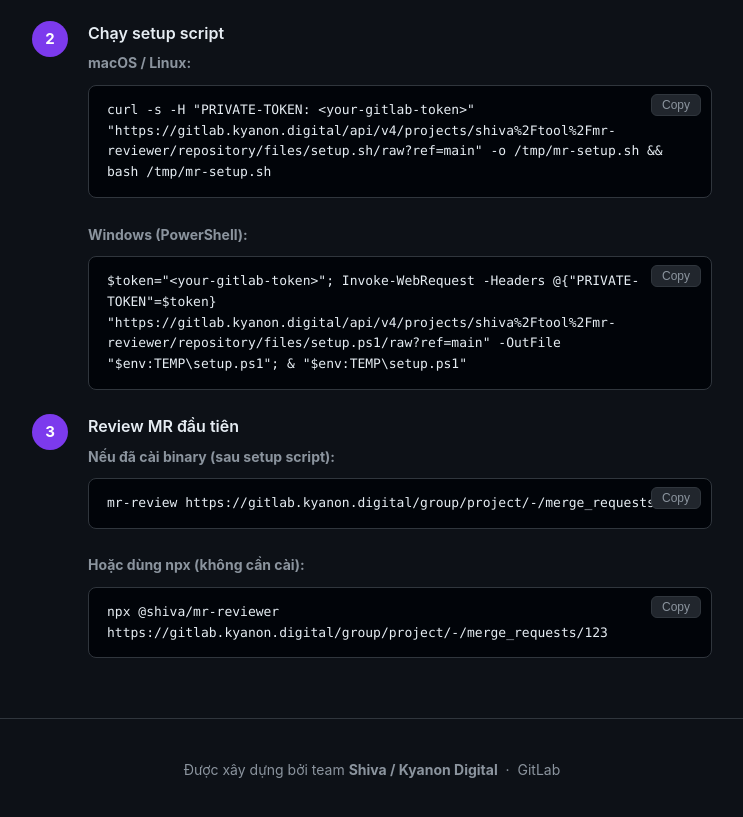
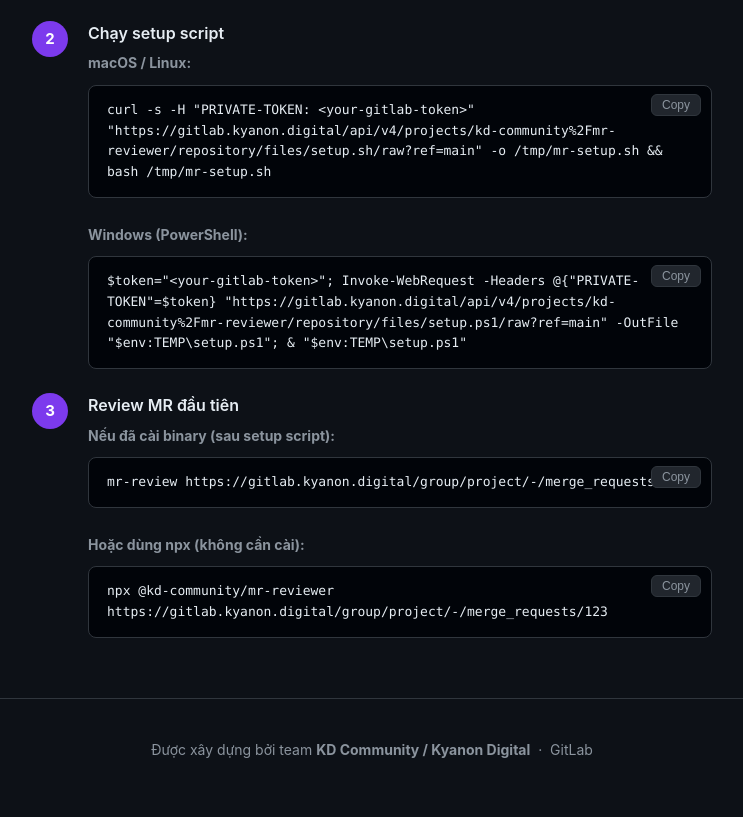
Before and after one commit to dony-omg/mr-revier.github.io, a plain HTML site: page index.html in a window 1280 px wide. Shown: the part 3736-4553 px from the top of the page, without its empty margins (268-1011 px from the left). Drawn offline with Linux system fonts and the light colour scheme.

Commit message:
Update links and references to KD Community

```diff
--- a/index.html
+++ b/index.html
@@ -295,7 +295,7 @@
   <h1>AI Code Review<br/>cho GitLab MR</h1>
   <p>Tự động review Merge Request bằng Claude Pro hoặc Codex — post comment thẳng lên GitLab, hỗ trợ inline comment trên từng dòng code.</p>
   <div class="hero-actions">
-    <a class="btn btn-primary" href="https://gitlab.kyanon.digital/shiva/tool/mr-reviewer" target="_blank">
+    <a class="btn btn-primary" href="https://gitlab.kyanon.digital/kd-community/mr-reviewer" target="_blank">
       📦 Xem source
     </a>
     <a class="btn btn-secondary" href="#setup">
@@ -504,13 +504,13 @@
         <p><strong>macOS / Linux:</strong></p>
         <div class="code-block">
           <button class="copy-btn" onclick="copyCode(this)">Copy</button>
-          curl -s -H "PRIVATE-TOKEN: &lt;your-gitlab-token&gt;" "https://gitlab.kyanon.digital/api/v4/projects/shiva%2Ftool%2Fmr-reviewer/repository/files/setup.sh/raw?ref=main" -o /tmp/mr-setup.sh &amp;&amp; bash /tmp/mr-setup.sh
+          curl -s -H "PRIVATE-TOKEN: &lt;your-gitlab-token&gt;" "https://gitlab.kyanon.digital/api/v4/projects/kd-community%2Fmr-reviewer/repository/files/setup.sh/raw?ref=main" -o /tmp/mr-setup.sh &amp;&amp; bash /tmp/mr-setup.sh
         </div>
         <br/>
         <p><strong>Windows (PowerShell):</strong></p>
         <div class="code-block">
           <button class="copy-btn" onclick="copyCode(this)">Copy</button>
-          $token="&lt;your-gitlab-token&gt;"; Invoke-WebRequest -Headers @{"PRIVATE-TOKEN"=$token} "https://gitlab.kyanon.digital/api/v4/projects/shiva%2Ftool%2Fmr-reviewer/repository/files/setup.ps1/raw?ref=main" -OutFile "$env:TEMP\setup.ps1"; &amp; "$env:TEMP\setup.ps1"
+          $token="&lt;your-gitlab-token&gt;"; Invoke-WebRequest -Headers @{"PRIVATE-TOKEN"=$token} "https://gitlab.kyanon.digital/api/v4/projects/kd-community%2Fmr-reviewer/repository/files/setup.ps1/raw?ref=main" -OutFile "$env:TEMP\setup.ps1"; &amp; "$env:TEMP\setup.ps1"
         </div>
       </div>
     </div>
@@ -528,7 +528,7 @@
         <p><strong>Hoặc dùng npx (không cần cài):</strong></p>
         <div class="code-block">
           <button class="copy-btn" onclick="copyCode(this)">Copy</button>
-          npx @shiva/mr-reviewer https://gitlab.kyanon.digital/group/project/-/merge_requests/123
+          npx @kd-community/mr-reviewer https://gitlab.kyanon.digital/group/project/-/merge_requests/123
         </div>
       </div>
     </div>
@@ -539,8 +539,8 @@
 <hr class="divider"/>
 
 <footer>
-  <p>Được xây dựng bởi team <strong>Shiva / Kyanon Digital</strong> &nbsp;·&nbsp;
-    <a href="https://gitlab.kyanon.digital/shiva/tool/mr-reviewer" target="_blank">GitLab</a>
+  <p>Được xây dựng bởi team <strong>KD Community / Kyanon Digital</strong> &nbsp;·&nbsp;
+    <a href="https://gitlab.kyanon.digital/kd-community/mr-reviewer" target="_blank">GitLab</a>
   </p>
 </footer>
 
```
